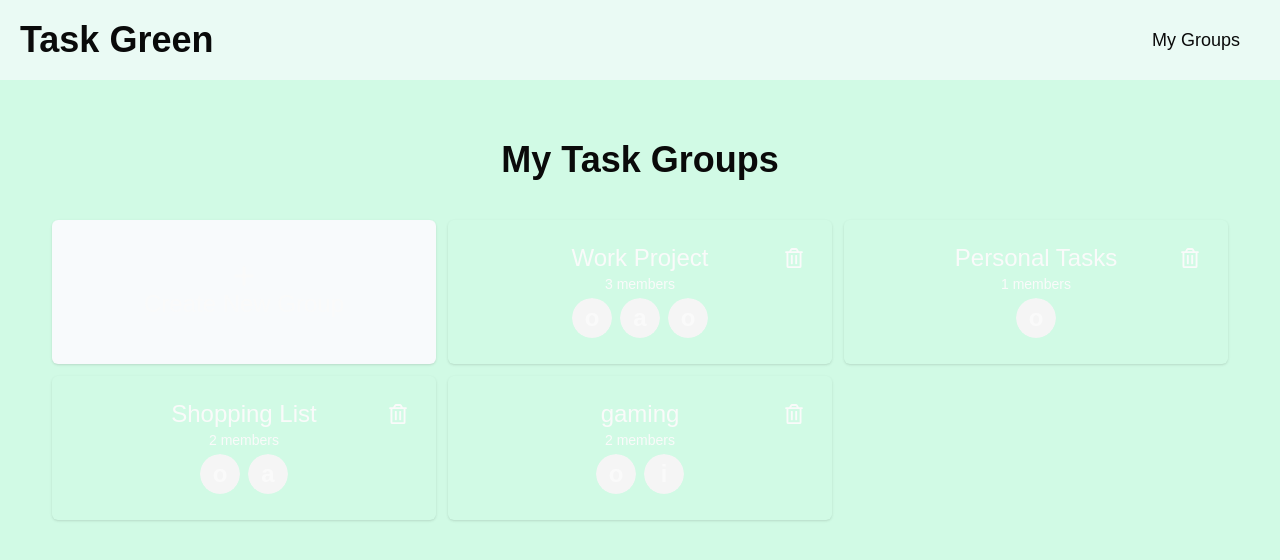
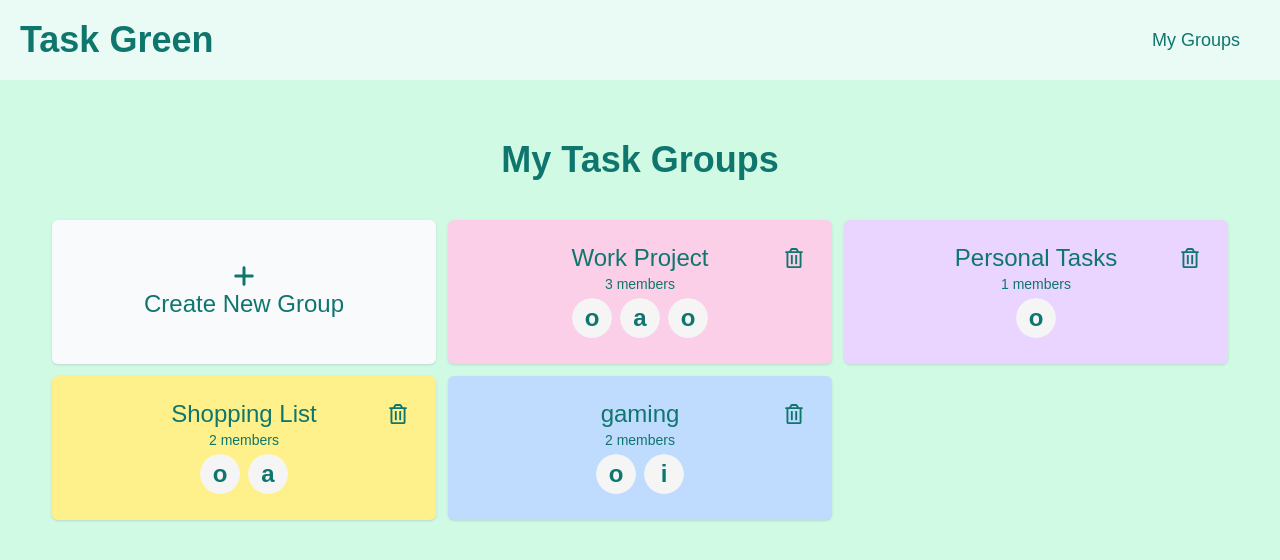
Before and after one commit to reiz0/Manage_Green, a Next.js app: page /group in a window 1280 px wide. Shown: the top 560 px of the page. Built offline with nearby package versions, Linux system fonts and the light colour scheme.

Commit message:
add style folder to tailwind config content

```diff
--- a/tailwind.config.ts
+++ b/tailwind.config.ts
@@ -6,6 +6,7 @@ const config: Config = {
     "./src/pages/**/*.{js,ts,jsx,tsx,mdx}",
     "./src/components/**/*.{js,ts,jsx,tsx,mdx}",
     "./src/app/**/*.{js,ts,jsx,tsx,mdx}",
+    "./src/style/**/*.{js,ts,jsx,tsx,mdx}",
   ],
   theme: {
   	extend: {
```
